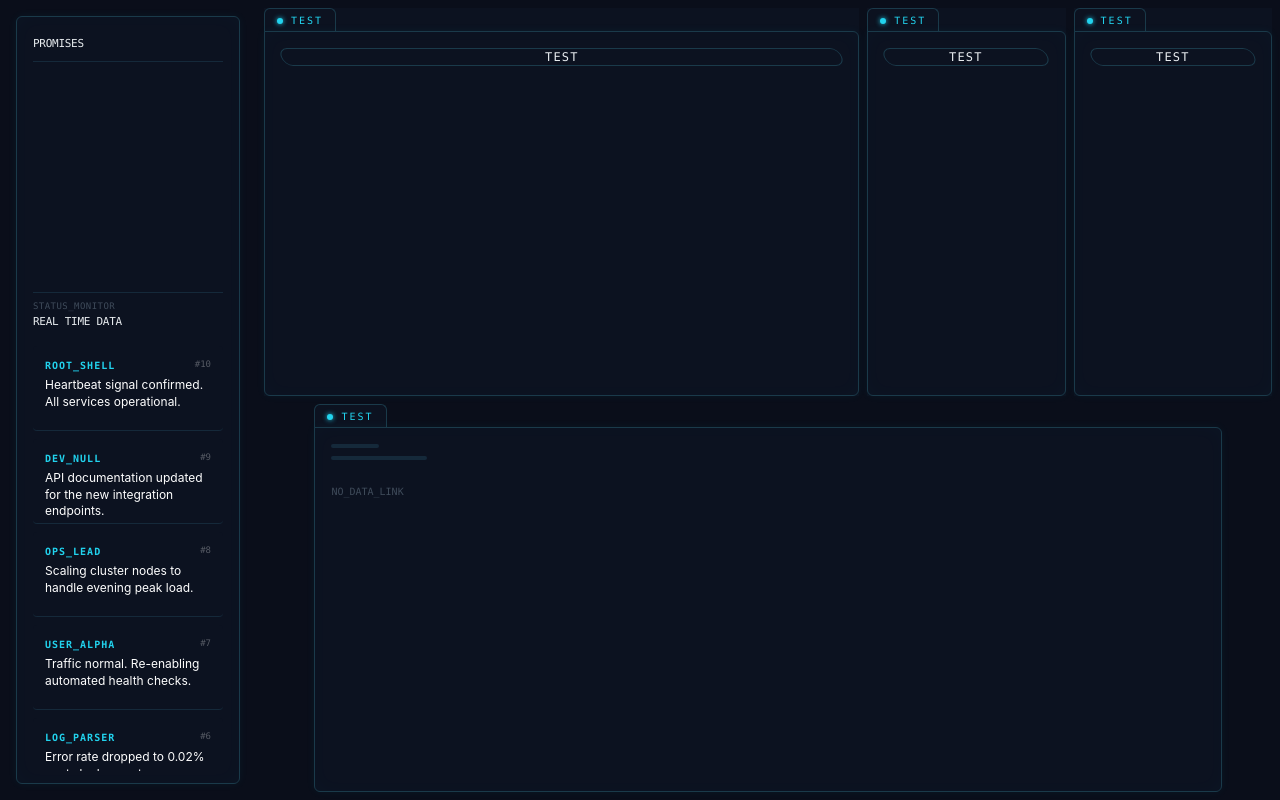
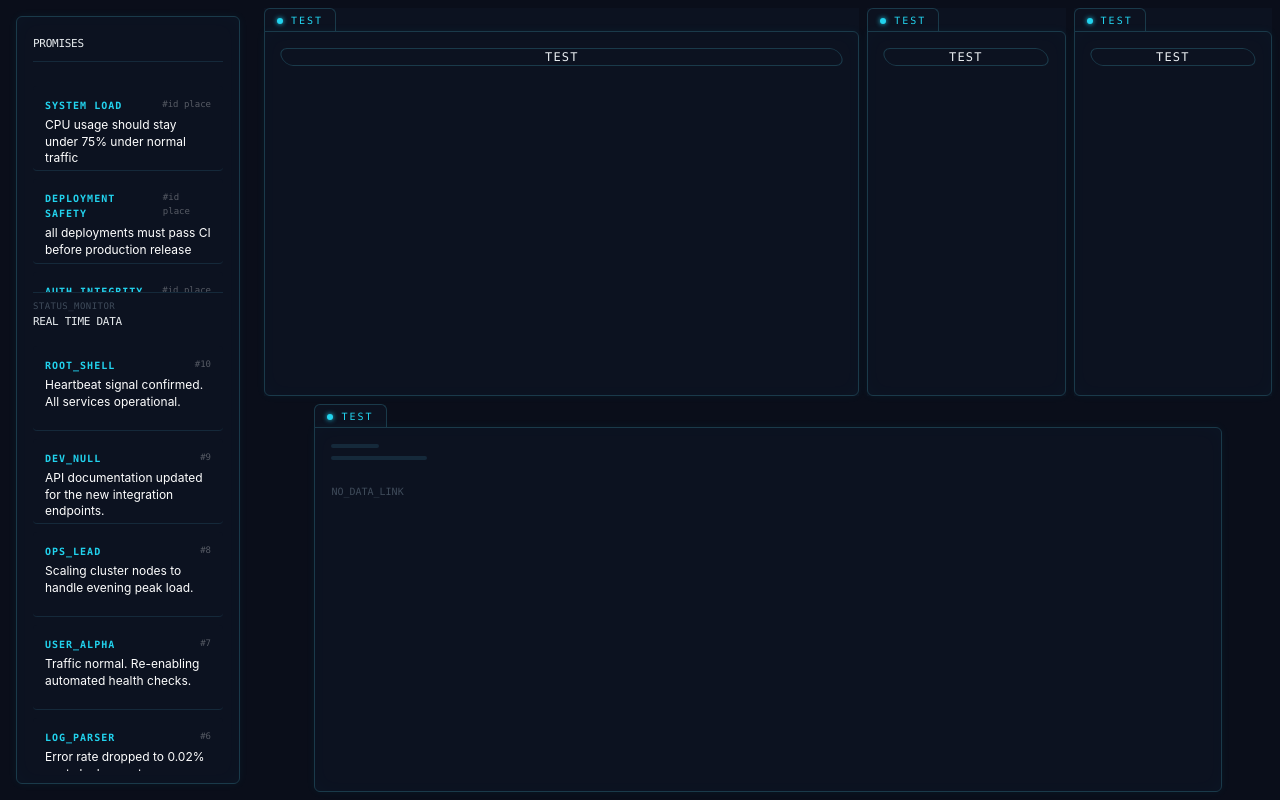
Before and after one commit to futurepear/Cortex, a React (Vite) app in the folder frontend/: page / in a window 1280 px wide. Built offline with nearby package versions, Linux system fonts and the light colour scheme.

Commit message:
promise item mock data and component added

```diff
--- /dev/null
+++ b/frontend/mockdata/mockdata2.ts
@@ -0,0 +1,74 @@
+import type { PromiseItem } from "../../backend/src/models";
+
+export const MOCK_PROMISES: PromiseItem[] = [
+  {
+    id: "id place",
+    title: "app stays up",
+    description: "no spike in 5xx errors or repeated crashes in logs",
+    sources: ["heroku"],
+    createdAt: Date.now(),
+  },
+  {
+    id: "id place",
+    title: "DAU stability",
+    description: "daily active users should not drop more than 20% day over day",
+    sources: ["ga4"],
+    createdAt: Date.now(),
+  },
+  {
+    id: "id place",
+    title: "latency threshold",
+    description: "p95 API response time must remain under 300ms",
+    sources: ["api-gateway"],
+    createdAt: Date.now(),
+  },
+  {
+    id: "id place",
+    title: "error rate control",
+    description: "total error rate must stay below 1% across all services",
+    sources: ["sentry"],
+    createdAt: Date.now(),
+  },
+  {
+    id: "id place",
+    title: "database health",
+    description: "no long-running locks or deadlocks in primary DB",
+    sources: ["postgres"],
+    createdAt: Date.now(),
+  },
+  {
+    id: "id place",
+    title: "cache efficiency",
+    description: "redis cache hit rate should remain above 90%",
+    sources: ["redis"],
+    createdAt: Date.now(),
+  },
+  {
+    id: "id place",
+    title: "frontend stability",
+    description: "no unhandled runtime errors in production builds",
+    sources: ["sentry"],
+    createdAt: Date.now(),
+  },
+  {
+    id: "id place",
+    title: "auth integrity",
+    description: "no unauthorized session bypass attempts detected",
+    sources: ["auth-service"],
+    createdAt: Date.now(),
+  },
+  {
+    id: "id place",
+    title: "deployment safety",
+    description: "all deployments must pass CI before production release",
+    sources: ["github-actions"],
+    createdAt: Date.now(),
+  },
+  {
+    id: "id place",
+    title: "system load",
+    description: "CPU usage should stay under 75% under normal traffic",
+    sources: ["monitoring"],
+    createdAt: Date.now(),
+  },
+];
--- a/frontend/src/App.tsx
+++ b/frontend/src/App.tsx
@@ -2,7 +2,8 @@ import React, { useState } from "react";
 import Box from "./components/Box";
 import RealDataBox from "./components/RealDataBox";
 import Item from "./components/items/ItemTemplate";
-import { MOCK_DISCORD_DATA } from "./mockdata";
+import { MOCK_DISCORD_DATA } from "../mockdata/mockdata";
+import {MOCK_PROMISES} from "../mockdata/mockdata2"
 
 function App() {
   const [expandedIndex, setExpandedIndex] = useState<number>(0);
@@ -17,6 +18,7 @@ function App() {
       <RealDataBox
         className="h-full w-64 p-4 shrink-0"
         realDataDiscord={MOCK_DISCORD_DATA}
+        realDataPromises={MOCK_PROMISES}
       />
 
       {/* MAIN AREA */}
--- a/frontend/src/components/RealDataBox.tsx
+++ b/frontend/src/components/RealDataBox.tsx
@@ -1,16 +1,20 @@
 import React from "react";
 import type { DiscordMessage } from "../../../backend/src/integrations/discordBot";
 import DiscordItem from "./items/DiscordItem";
+import type { PromiseItem } from "../../../backend/src/models";
+import PromiseItemC from "./items/PromiseItemC";
 
 interface RealDataBoxProps extends React.HTMLAttributes<HTMLDivElement> {
   className?: string;
   realDataDiscord?: DiscordMessage[];
+  realDataPromises?: PromiseItem[];
 }
 
 export default function RealDataBox({
   className = "",
   children,
   realDataDiscord,
+  realDataPromises,
   ...props
 }: RealDataBoxProps) {
   return (
@@ -29,6 +33,13 @@ export default function RealDataBox({
 
         {/* 2. MAIN CONTENT AREA */}
         <div className="px-4 py-4 h-3/10 overflow-hidden">
+            {realDataPromises?.toReversed().map(msg => (
+              <PromiseItemC
+                key={msg.id}
+                className="text-white"
+                message={msg}
+              />
+            ))}
         </div>
 
         {/* 3. FOOTER SECTION (ONLY EDITED) */}
--- /dev/null
+++ b/frontend/src/components/items/PromiseItemC.tsx
@@ -0,0 +1,52 @@
+import type { PromiseItem } from "../../../../backend/src/models.ts"
+
+interface PromiseItemCProps extends React.HTMLAttributes<HTMLDivElement> {
+  message: PromiseItem;
+}
+
+export default function PromiseItemC({
+  message,
+  className = "",
+  ...props
+}: PromiseItemCProps) {
+  return (
+    <div
+      className={`
+        mt-2 p-3 group/item
+        max-h-[85px] max-w-full overflow-hidden
+        transition-all duration-300 ease-in-out hover:max-h-[300px]
+        border-b border-line-2 rounded-sm bg-bg-2/50
+        hover:border-cy/40 hover:shadow-[0_0_10px_rgba(0,243,255,0.05)]
+        ${className}
+      `}
+      {...props}
+    >
+      {/* Header & ID Row */}
+      <div className="flex justify-between items-start mb-1">
+        <div className="font-mono text-cy uppercase tracking-widest text-[10px] font-bold">
+          {message.title}
+        </div>
+        <div className="text-[9px] opacity-30 font-mono">
+          #{message.id}
+        </div>
+      </div>
+
+      {/* Content */}
+      <div className="text-[12px] leading-snug text-fg-muted mb-2">
+        {message.description}
+      </div>
+
+      {/* Footer (Revealed/Brightened on hover) */}
+      <div className="flex justify-between items-center pt-2 border-t border-line-2/50 opacity-0 group-hover/item:opacity-100 transition-opacity duration-300">
+        <span className="text-[9px] font-mono opacity-40">
+          {new Date(message.createdAt).toLocaleTimeString([], { hour: '2-digit', minute: '2-digit' })}
+        </span>
+        <p
+          className="text-[9px] font-mono text-cy underline uppercase tracking-tighter hover:text-fg transition-colors"
+        >
+          Sources: {message.sources?.join(", ")}
+        </p>
+      </div>
+    </div>
+  );
+}
--- a/frontend/tsconfig.app.json
+++ b/frontend/tsconfig.app.json
@@ -21,5 +21,5 @@
     "erasableSyntaxOnly": true,
     "noFallthroughCasesInSwitch": true
   },
-  "include": ["src"]
+  "include": ["src", "mockdata/mockdata.ts"]
 }
```
Also changed, not shown: frontend/mockdata/mockdata.ts (renamed from frontend/src/mockdata.ts).
